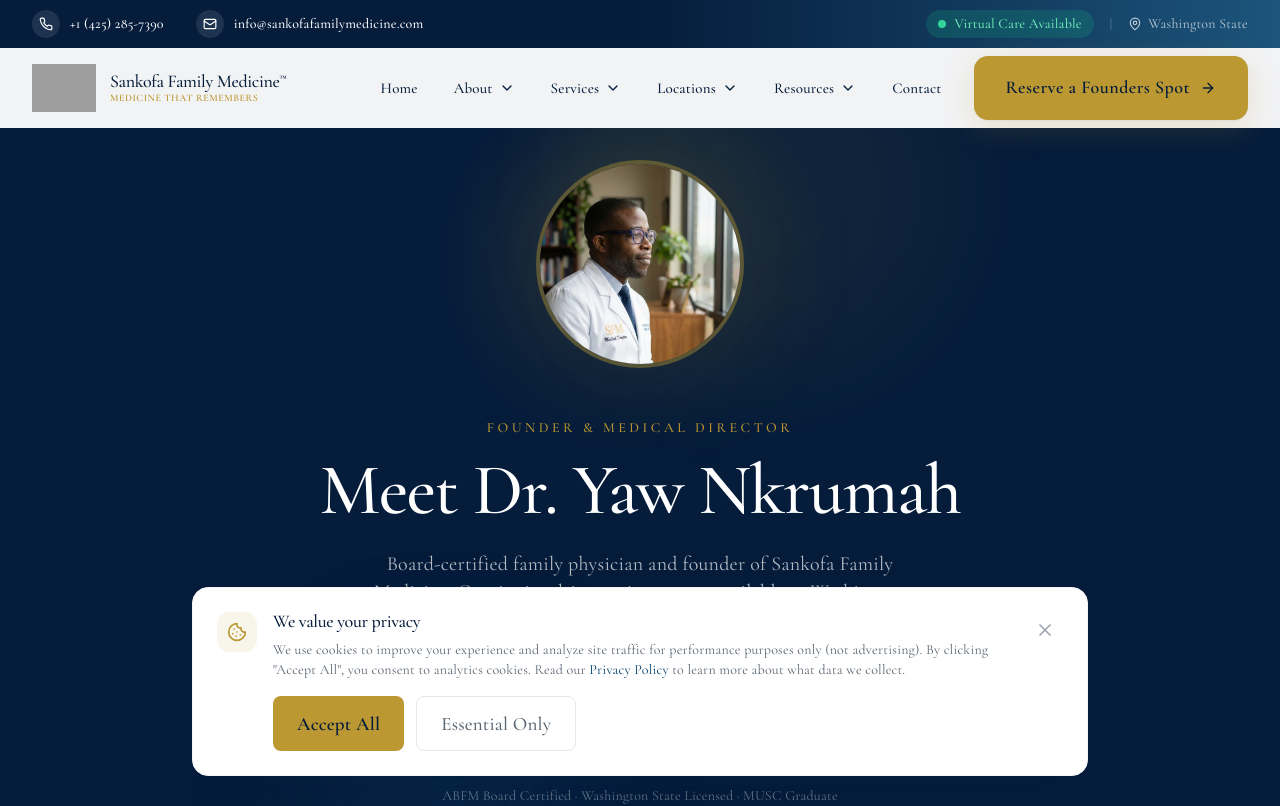
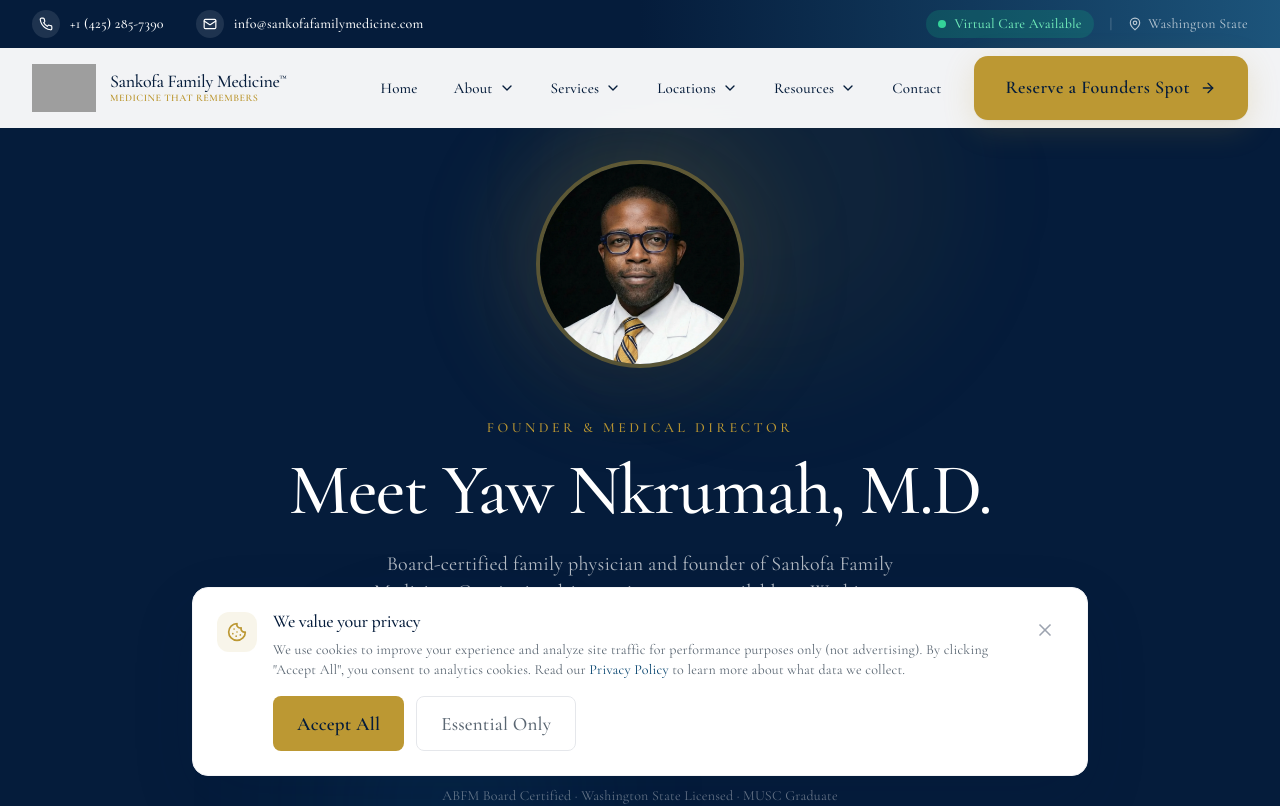
Before and after one commit to NDCHVISION/SFM-ELITE, a Next.js app: page /founder in a window 1280 px wide. Shown: the top 806 px of the page. Built offline with nearby package versions, Linux system fonts and the light colour scheme; grey boxes are pictures that could not be loaded.

Commit message:
Update founder page with new images and text

```diff
--- a/app/founder/page.tsx
+++ b/app/founder/page.tsx
@@ -29,10 +29,10 @@
     type: 'website',
     images: [
       {
-        url: 'https://sankofafamilymedicine.com/images/dr-nkrumah-thoughtful.png',
+        url: 'https://sankofafamilymedicine.com/images/dr-nkrumah.png',
         width: 400,
         height: 400,
-        alt: 'Dr. Yaw Nkrumah MD, Founder of Sankofa Family Medicine',
+        alt: 'Yaw Nkrumah, M.D., Founder of Sankofa Family Medicine',
       },
     ],
   },
@@ -40,7 +40,7 @@
     card: 'summary_large_image',
     title: 'Dr. Yaw Nkrumah, MD | Sankofa Family Medicine',
     description: 'Founder of Sankofa Family Medicine, a membership-based primary care practice serving Washington State.',
-    images: ['https://sankofafamilymedicine.com/images/dr-nkrumah-thoughtful.png'],
+    images: ['https://sankofafamilymedicine.com/images/dr-nkrumah.png'],
   },
   alternates: {
     canonical: 'https://sankofafamilymedicine.com/founder',
@@ -79,7 +79,7 @@
       inLanguage: 'en-US',
       primaryImageOfPage: {
         '@type': 'ImageObject',
-        url: 'https://sankofafamilymedicine.com/images/dr-nkrumah-thoughtful.png',
+        url: 'https://sankofafamilymedicine.com/images/dr-nkrumah.png',
       },
       about: { '@id': 'https://sankofafamilymedicine.com/#founder' },
       isPartOf: { '@id': 'https://sankofafamilymedicine.com/#organization' },
@@ -96,7 +96,7 @@
       jobTitle: 'Founder & Medical Director',
       disambiguatingDescription: 'Board-certified family physician and founder of Sankofa Family Medicine PLLC (Washington).',
       description: 'Dr. Yaw Nkrumah, MD is the founder of Sankofa Family Medicine, a membership-based primary care practice available to Washington State patients via telehealth. The practice emphasizes continuity, clinical judgment, and relationship-based care.',
-      image: 'https://sankofafamilymedicine.com/images/dr-nkrumah-thoughtful.png',
+      image: 'https://sankofafamilymedicine.com/images/dr-nkrumah.png',
       url: 'https://sankofafamilymedicine.com/founder',
       mainEntityOfPage: { '@id': 'https://sankofafamilymedicine.com/founder#webpage' },
       sameAs: [
@@ -211,7 +211,7 @@
             <div className="absolute inset-0 rounded-full bg-gradient-to-br from-sfm-gold/40 to-sfm-gold/10 blur-2xl scale-125 animate-pulse-slow" />
             <div className="absolute -inset-2 rounded-full border-2 border-sfm-gold/20 opacity-0 group-hover:opacity-100 group-hover:-inset-4 transition-all duration-500" />
             <Image
-              src="/images/dr-nkrumah-thoughtful.png"
+              src="/images/dr-nkrumah.png"
               alt="Dr. Yaw Nkrumah, MD"
               width={208}
               height={208}
@@ -220,7 +220,7 @@
             />
           </div>
           <p className="text-sfm-gold text-sm tracking-[0.25em] uppercase mb-4 font-medium">Founder & Medical Director</p>
-          <h1 className="font-display text-5xl md:text-6xl lg:text-7xl text-white mb-6 leading-[1.1]">Meet Dr. Yaw Nkrumah</h1>
+          <h1 className="font-display text-5xl md:text-6xl lg:text-7xl text-white mb-6 leading-[1.1]">Meet Yaw Nkrumah, M.D.</h1>
           <p className="text-white/70 text-lg md:text-xl max-w-xl mx-auto mb-8">
             Board-certified family physician and founder of Sankofa Family Medicine. Continuity-driven primary care available to Washington State patients via telehealth.
           </p>
@@ -491,7 +491,7 @@
       <section className="py-16 bg-sfm-cream/50 border-y border-gray-100">
         <div className="max-w-4xl mx-auto px-6">
           <div className="text-center mb-10">
-            <h2 className="font-display text-2xl text-sfm-navy mb-2">How to Work With Me</h2>
+            <h2 className="font-display text-2xl text-sfm-navy mb-2">How to Work With Our Team</h2>
             <p className="text-muted">Three steps to get started</p>
           </div>
 
```
